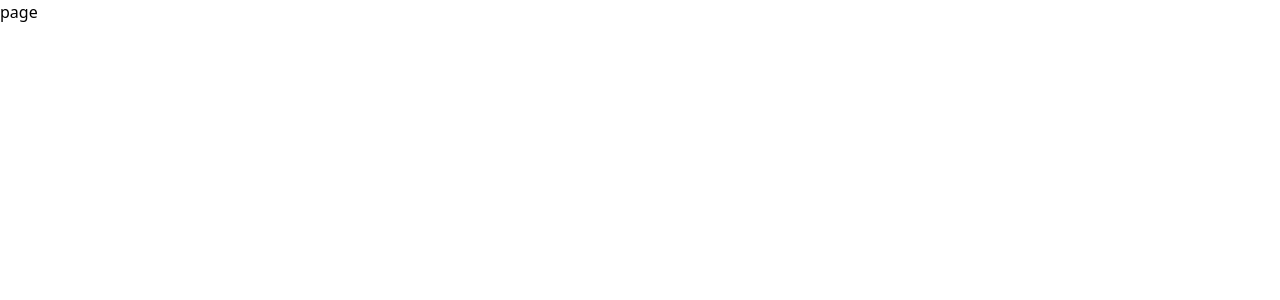
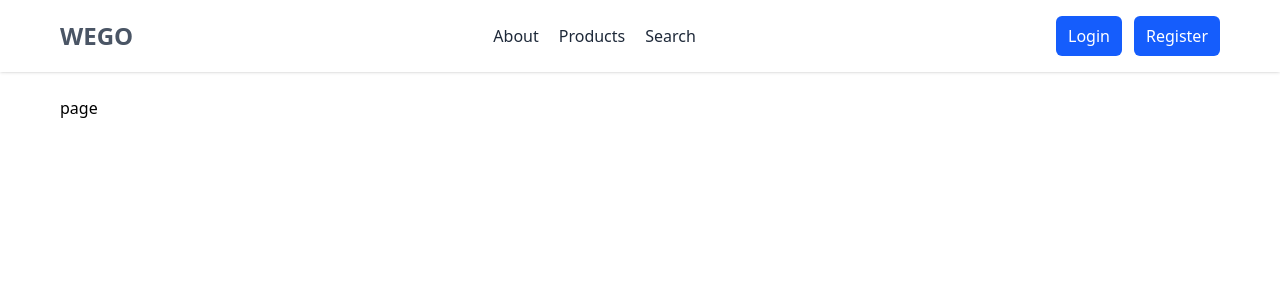
Before and after one commit to abdullahhani7/next-app-course, a Next.js app: page /products in a window 1280 px wide. Shown: the top 300 px of the page. Built offline with nearby package versions, Linux system fonts and the light colour scheme.

Commit message:
Add Header component to RootLayout and update Home page structure

```diff
--- a/app/layout.tsx
+++ b/app/layout.tsx
@@ -1,6 +1,7 @@
 import type { Metadata } from "next";
 import { Geist, Geist_Mono } from "next/font/google";
 import "./globals.css";
+import Header from "@/components/Header/Header";
 
 const geistSans = Geist({
   variable: "--font-geist-sans",
@@ -27,7 +28,12 @@ export default function RootLayout({
       lang="en"
       className={`${geistSans.variable} ${geistMono.variable} h-full antialiased`}
     >
-      <body className="min-h-full flex flex-col">{children}</body>
+      <body className="min-h-full flex flex-col">
+        <Header />
+        <main className="mt-20 container m-auto xl:px-15 gap-2 px-4 py-4">
+          {children}
+        </main>
+      </body>
     </html>
   );
 }
--- a/app/page.tsx
+++ b/app/page.tsx
@@ -1,9 +1,9 @@
-import Header from "@/components/Header/Header";
 
 export default function Home() {
   return (
     <>
-      <Header />
+
+      <h1>hello</h1>
     </>
   );
 }
--- a/components/Header/Header.tsx
+++ b/components/Header/Header.tsx
@@ -55,7 +55,7 @@ const Header = () => {
           </div>
         </div>
         {isOpen && (
-          <nav className="flex gap-3 flex-col items-center mt-4">
+          <nav className="flex gap-3 flex-col items-center mt-4 h-screen">
             <Link className="text-gray-800 hover:text-blue-600" href={"/about"}>
               About
             </Link>
```
